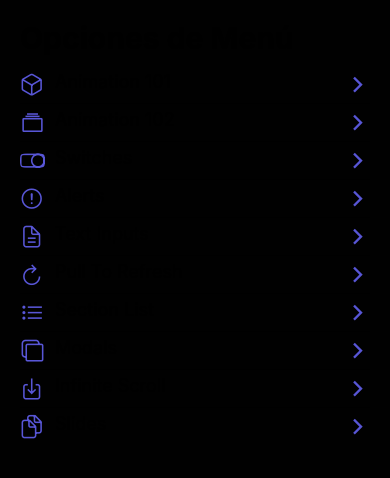
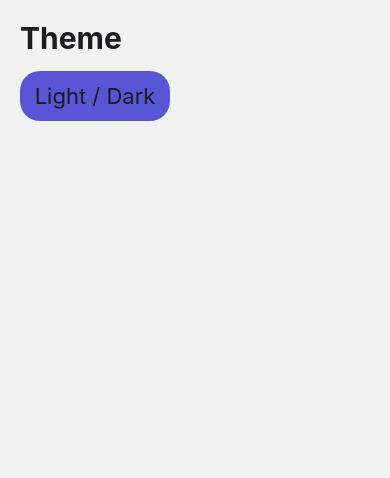
Before and after one commit to ferdeolazabal/RNComponents, a React Native app: screen /ChangeThemeScreen in a window 390 px wide. Shown: the top 478 px of the page. Built offline with nearby package versions, Linux system fonts and the light colour scheme.

Commit message:
Add new screen

```diff
--- a/App.tsx
+++ b/App.tsx
@@ -6,11 +6,11 @@
 const customTheme: Theme = {
     dark: true,
     colors: {
-        ...DarkTheme.colors,
+        ...DefaultTheme.colors,
         // primary: 'string',
         // background: 'string',
         // card: 'string',
-        // text: 'string',
+        // text: 'black',
         // border: 'string',
         // notification: 'string',
     },
--- a/src/components/FlatListMenuItem.tsx
+++ b/src/components/FlatListMenuItem.tsx
@@ -12,7 +12,7 @@
 
 const FlatListMenuItem = ({ menuItem }: Props) => {
     const navigation = useNavigation();
-    // const { colors } = useTheme();
+    const { colors } = useTheme();
 
     return (
         <TouchableOpacity
@@ -23,7 +23,7 @@
                 <Text
                     style={{
                         ...styles.itemText,
-                        // color: colors.text
+                        color: colors.text,
                     }}>
                     {menuItem.name}
                 </Text>
--- a/src/components/HeaderTitle.tsx
+++ b/src/components/HeaderTitle.tsx
@@ -11,14 +11,14 @@
 
 export const HeaderTitle = ({ title, withMarginBottom = true }: Props) => {
     const { top } = useSafeAreaInsets();
-    // const { colors } = useTheme();
+    const { colors } = useTheme();
 
     return (
         <View style={{ marginTop: top + 20, marginBottom: withMarginBottom ? 15 : 0 }}>
             <Text
                 style={{
                     ...styles.title,
-                    // color: colors.text
+                    color: colors.text,
                 }}>
                 {title}
             </Text>
--- a/src/data/menuItems.tsx
+++ b/src/data/menuItems.tsx
@@ -51,4 +51,9 @@
         icon: 'documents-outline',
         component: 'SlidesScreen',
     },
+    {
+        name: 'Themes',
+        icon: 'flask-outline',
+        component: 'ChangeThemeScreen',
+    },
 ];
--- a/src/navigator/Navigator.tsx
+++ b/src/navigator/Navigator.tsx
@@ -10,6 +10,7 @@
 import ModalScreen from '../screens/ModalScreen';
 import InfiniteScrollScreen from '../screens/InfiniteScrollScreen';
 import SlidesScreen from '../screens/SlidesScreen';
+import ChangeThemeScreen from '../screens/ChangeThemeScreen';
 
 const Stack = createStackNavigator();
 
@@ -30,6 +31,7 @@
             <Stack.Screen name="ModalScreen" component={ModalScreen} />
             <Stack.Screen name="InfiniteScrollScreen" component={InfiniteScrollScreen} />
             <Stack.Screen name="SlidesScreen" component={SlidesScreen} />
+            <Stack.Screen name="ChangeThemeScreen" component={ChangeThemeScreen} />
         </Stack.Navigator>
     );
 };
--- /dev/null
+++ b/src/screens/ChangeThemeScreen.tsx
@@ -0,0 +1,36 @@
+import React from 'react';
+import { HeaderTitle } from '../components/HeaderTitle';
+import { styles } from '../theme/appTheme';
+import { View, Text, TouchableOpacity } from 'react-native';
+import { useTheme } from '@react-navigation/native';
+
+const ChangeThemeScreen = () => {
+    const { colors } = useTheme();
+
+    return (
+        <View style={styles.globalMargin}>
+            <HeaderTitle title="Theme" />
+
+            <TouchableOpacity
+                activeOpacity={0.8}
+                style={{
+                    backgroundColor: '#5856D6',
+                    width: 150,
+                    height: 50,
+                    borderRadius: 20,
+                    justifyContent: 'center',
+                }}>
+                <Text
+                    style={{
+                        textAlign: 'center',
+                        fontSize: 22,
+                        color: colors.text,
+                    }}>
+                    Light / Dark
+                </Text>
+            </TouchableOpacity>
+        </View>
+    );
+};
+
+export default ChangeThemeScreen;
```
